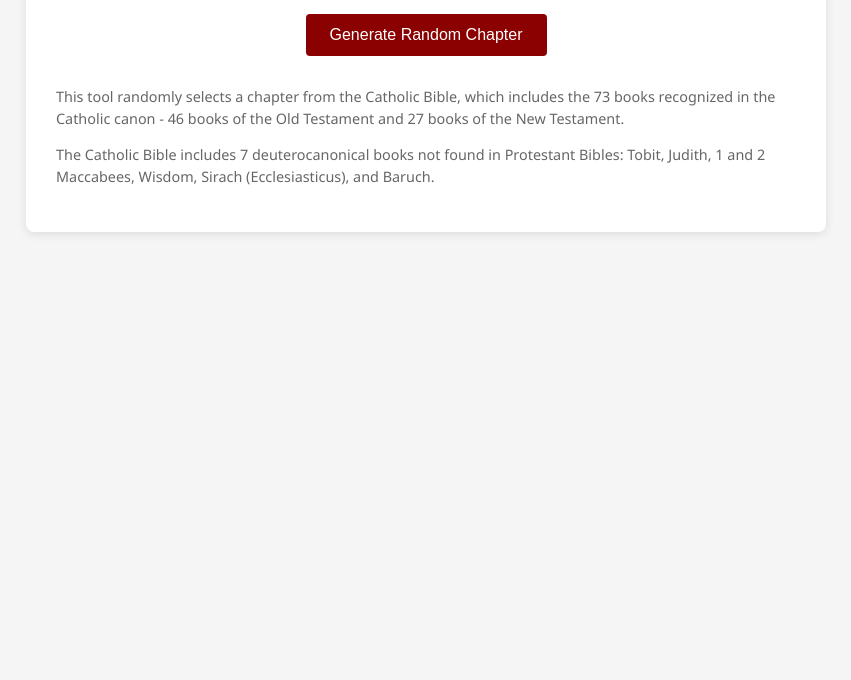
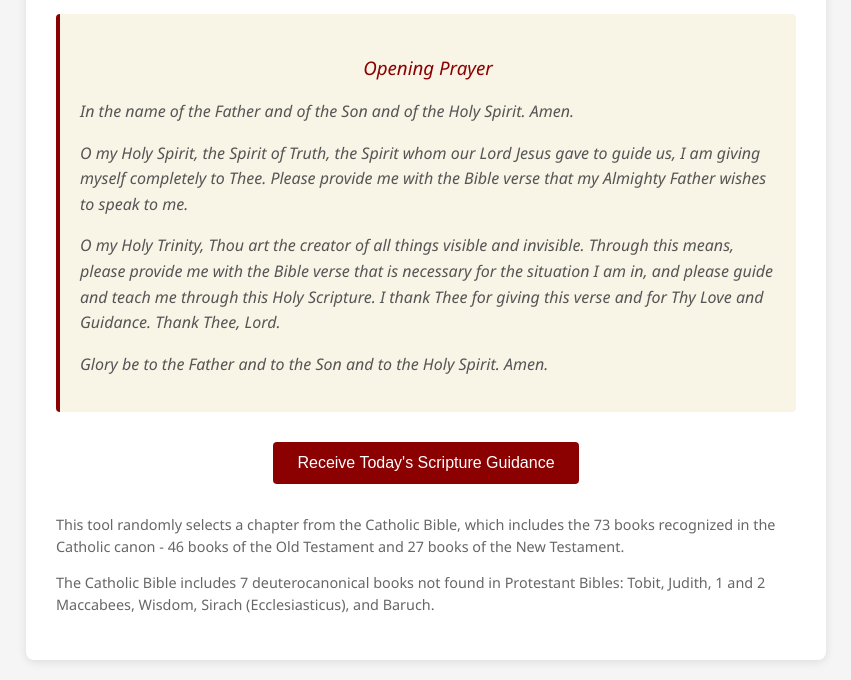
Before and after one commit to jovarmath/BibleChapter, a plain HTML site: page index.html in a window 1280 px wide. Shown: the part 185-865 px from the top of the page, without its empty margins (214-1065 px from the left). Before the commit the page ends 800 px from the top, so only its background shows below. Drawn offline with Linux system fonts and the light colour scheme.

Commit message:
Updated the code to add Prayer

```diff
--- a/index.html
+++ b/index.html
@@ -3,7 +3,7 @@
 <head>
     <meta charset="UTF-8">
     <meta name="viewport" content="width=device-width, initial-scale=1.0">
-    <title>Random Catholic Bible Chapter Generator</title>
+    <title>Divine Guidance Through Scripture - Catholic Bible Companion</title>
     <style>
         body {
             font-family: 'Segoe UI', Tahoma, Geneva, Verdana, sans-serif;
@@ -39,6 +39,28 @@
         .btn:hover {
             background-color: #6B0000;
         }
+        .prayer-text {
+            margin: 20px 0 30px;
+            padding: 20px;
+            background-color: #f8f4e6;
+            border-left: 4px solid #8B0000;
+            border-radius: 4px;
+            line-height: 1.6;
+            font-style: italic;
+            color: #555;
+        }
+
+        .prayer-text h3 {
+            color: #8B0000;
+            text-align: center;
+            margin-bottom: 15px;
+            font-weight: normal;
+        }
+
+        .prayer-text p {
+            margin-bottom: 15px;
+        }
+
         #result {
             margin-top: 20px;
             padding: 15px;
@@ -70,9 +92,22 @@
 <body>
     <div class="container">
         <div class="bible-icon">✝️</div>
-        <h1>Random Catholic Bible Chapter</h1>
+        <h1>Divine Guidance Through Scripture</h1>
 
-        <button id="generateBtn" class="btn">Generate Random Chapter</button>
+        <div id="prayer" class="prayer-text">
+            <h3>Opening Prayer</h3>
+            <p>In the name of the Father and of the Son and of the Holy Spirit. Amen.</p>
+
+            <p>O my Holy Spirit, the Spirit of Truth, the Spirit whom our Lord Jesus gave to guide us,
+            I am giving myself completely to Thee. Please provide me with the Bible verse that my Almighty Father wishes to speak to me.</p>
+
+            <p>O my Holy Trinity, Thou art the creator of all things visible and invisible. Through this means, please provide me with the Bible verse that is necessary for the situation I am in, and please guide
+            and teach me through this Holy Scripture. I thank Thee for giving this verse and for Thy Love and Guidance. Thank Thee, Lord.</p>
+
+            <p>Glory be to the Father and to the Son and to the Holy Spirit. Amen.</p>
+        </div>
+
+        <button id="generateBtn" class="btn">Receive Today's Scripture Guidance</button>
 
         <div id="result">
             <div id="chapterTitle"></div>
```
